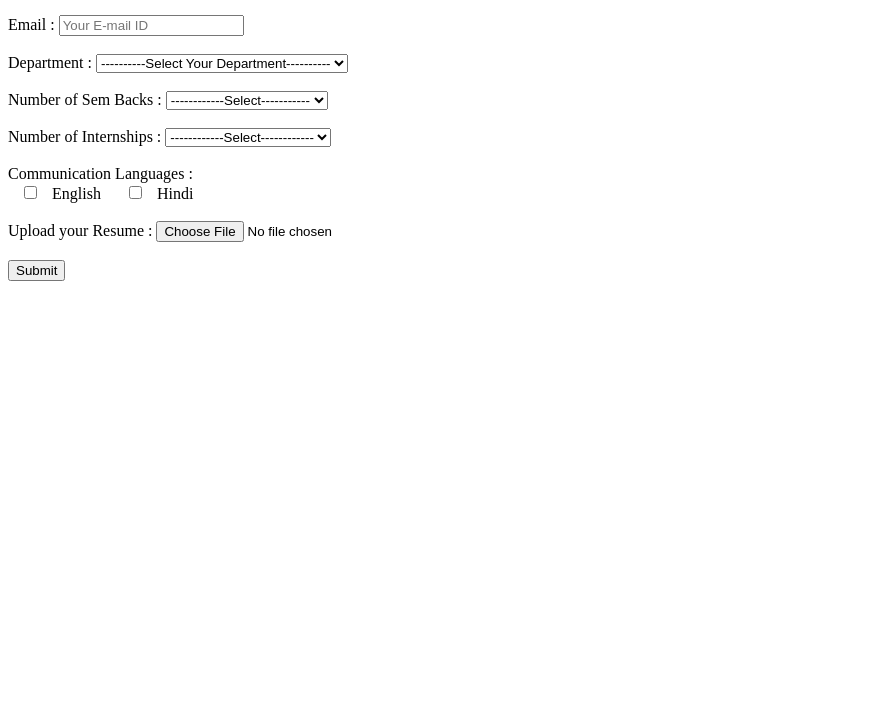
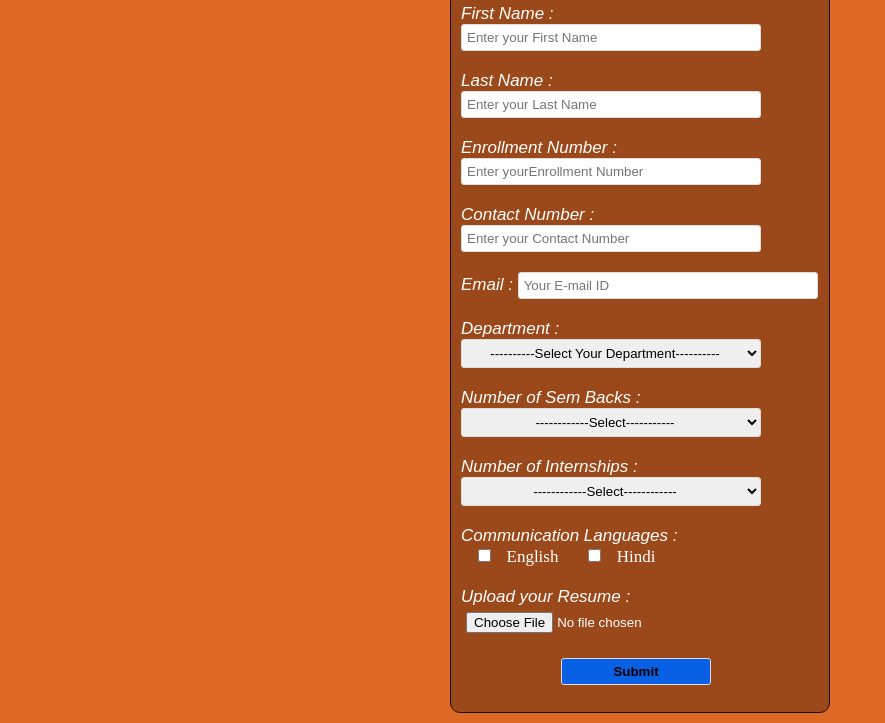
Before and after one commit to Sujal-2820/Submission-Form, a plain HTML site: page index.html in a window 1280 px wide. Shown: the part 196-919 px from the top of the page, without its empty margins (0-885 px from the left). Before the commit the page ends 800 px from the top, so only its background shows below. Drawn offline with Linux system fonts and the light colour scheme.

Commit message:
Update index.html

```diff
--- a/index.html
+++ b/index.html
@@ -3,7 +3,7 @@
     <meta charset="UTF-8">
     <meta name="viewport" content="width=device-width, initial-scale=1.0">
     <meta http-equiv="X-UA-Compatible" content="ie=edge">
-    <link rel="stylesheet" href="css/StyleFrom.css">
+    <link rel="stylesheet" href="css/style.css">
     <title>Forms</title>
 </head>
 <body>
```
